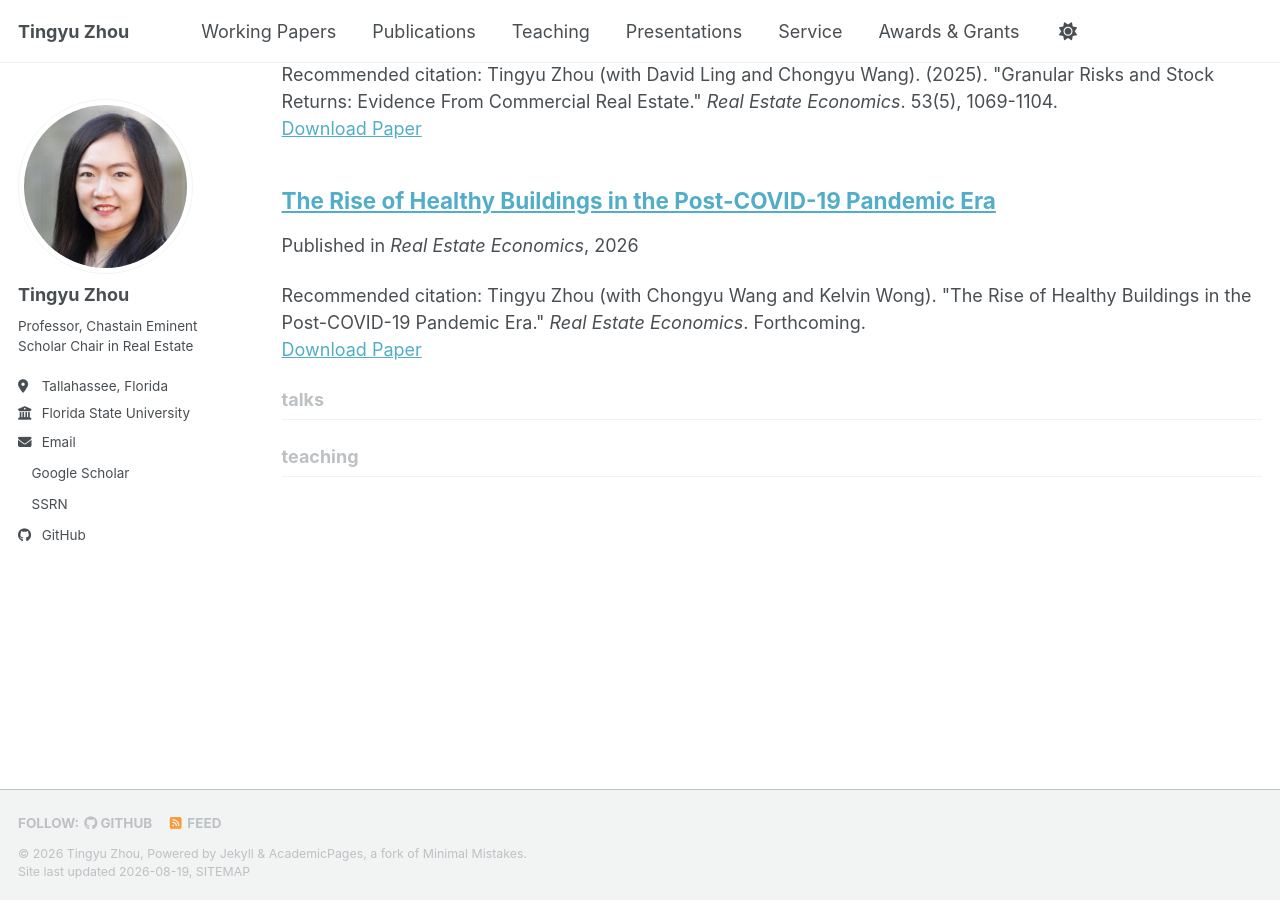
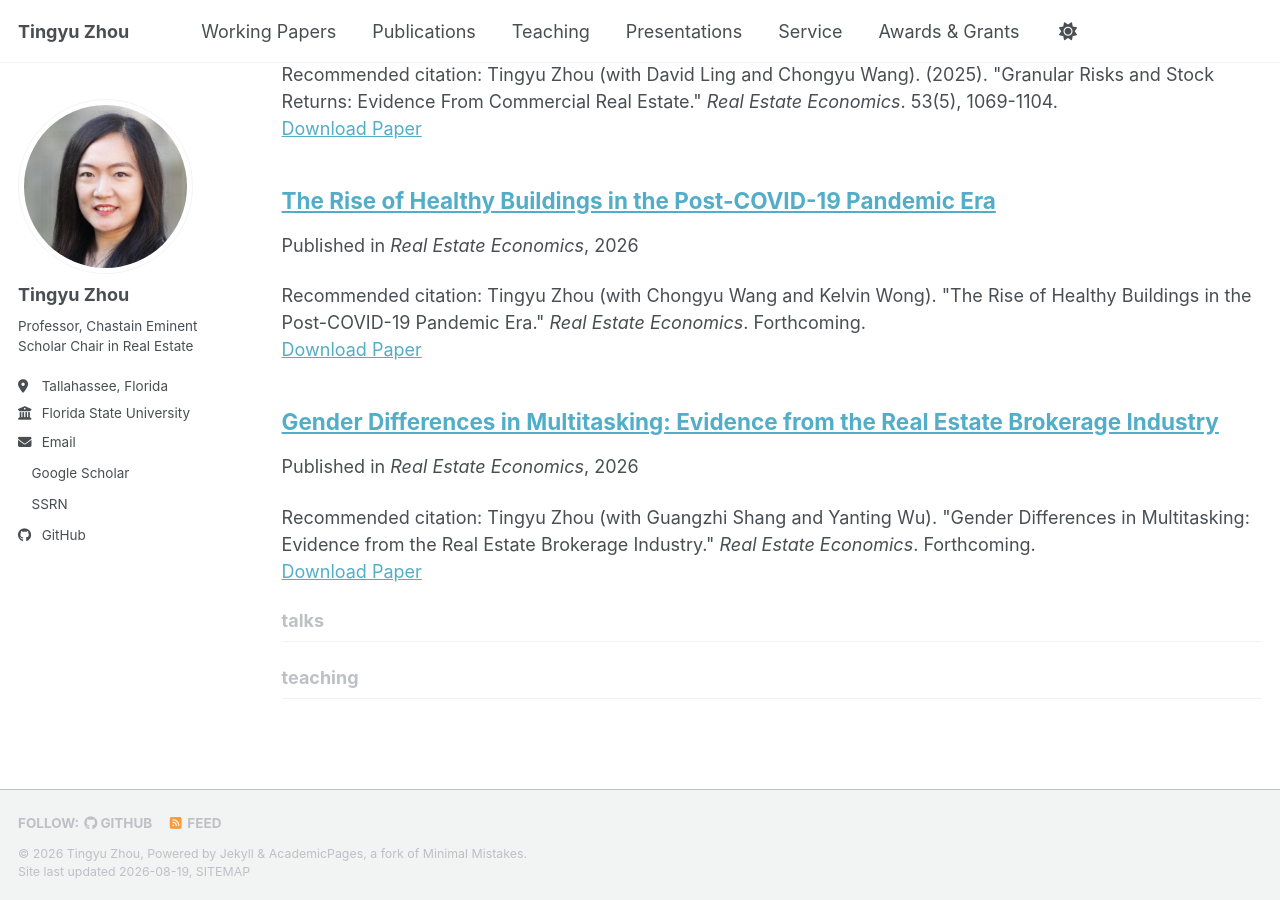
Before and after one commit to tingyu-zhou/tingyu-zhou.github.io, a Jekyll site: the page built from _pages/collection-archive.html, in a window 1280 px wide and 900 px high, scrolled down 7456 px. Built offline with Jekyll 4.4.1, drawn with Linux system fonts in a browser that asks for light colours; a style sheet for code colours, icons or effects is not loaded.

Commit message:
Move Gender Differences in Multitasking to Publications
Accepted at Real Estate Economics. No volume, issue or year yet, so it is
listed as forthcoming without a year, matching the other accepted-but-
unpublished paper.

```diff
--- /dev/null
+++ b/_publications/2026-02-01-gender-differences-in-multitasking-evidence-from-the-real.md
@@ -0,0 +1,10 @@
+---
+title: "Gender Differences in Multitasking: Evidence from the Real Estate Brokerage Industry"
+collection: publications
+category: manuscripts
+permalink: /publication/2026-02-01-gender-differences-in-multitasking-evidence-from-the-real
+date: 2026-02-01
+venue: 'Real Estate Economics'
+paperurl: 'https://papers.ssrn.com/sol3/papers.cfm?abstract_id=4234740'
+citation: 'Tingyu Zhou (with Guangzhi Shang and Yanting Wu). &quot;Gender Differences in Multitasking: Evidence from the Real Estate Brokerage Industry.&quot; <i>Real Estate Economics</i>. Forthcoming.'
+---
```
Also changed, not shown: _pages/working-papers.md (+0 -2 lines).
